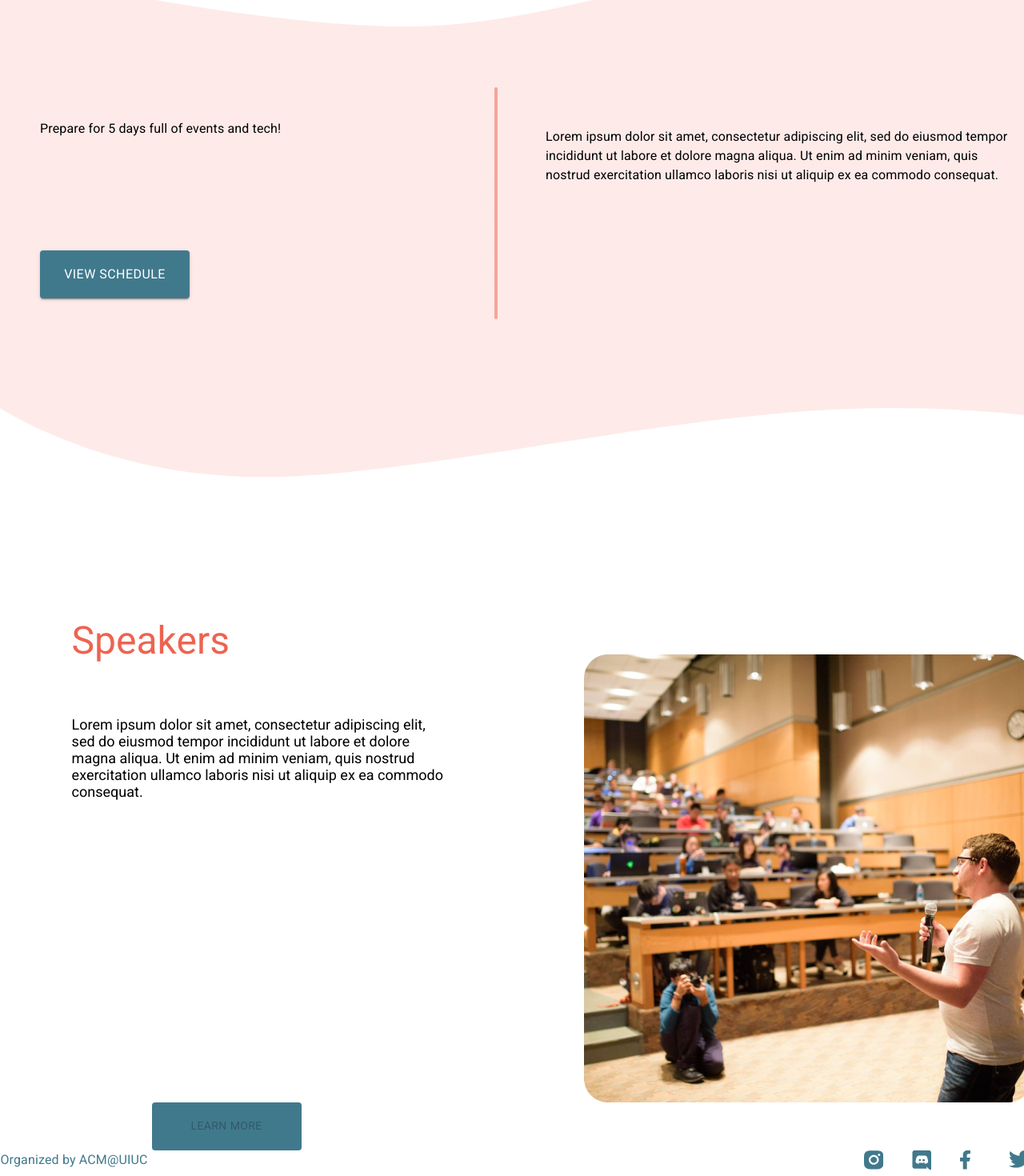
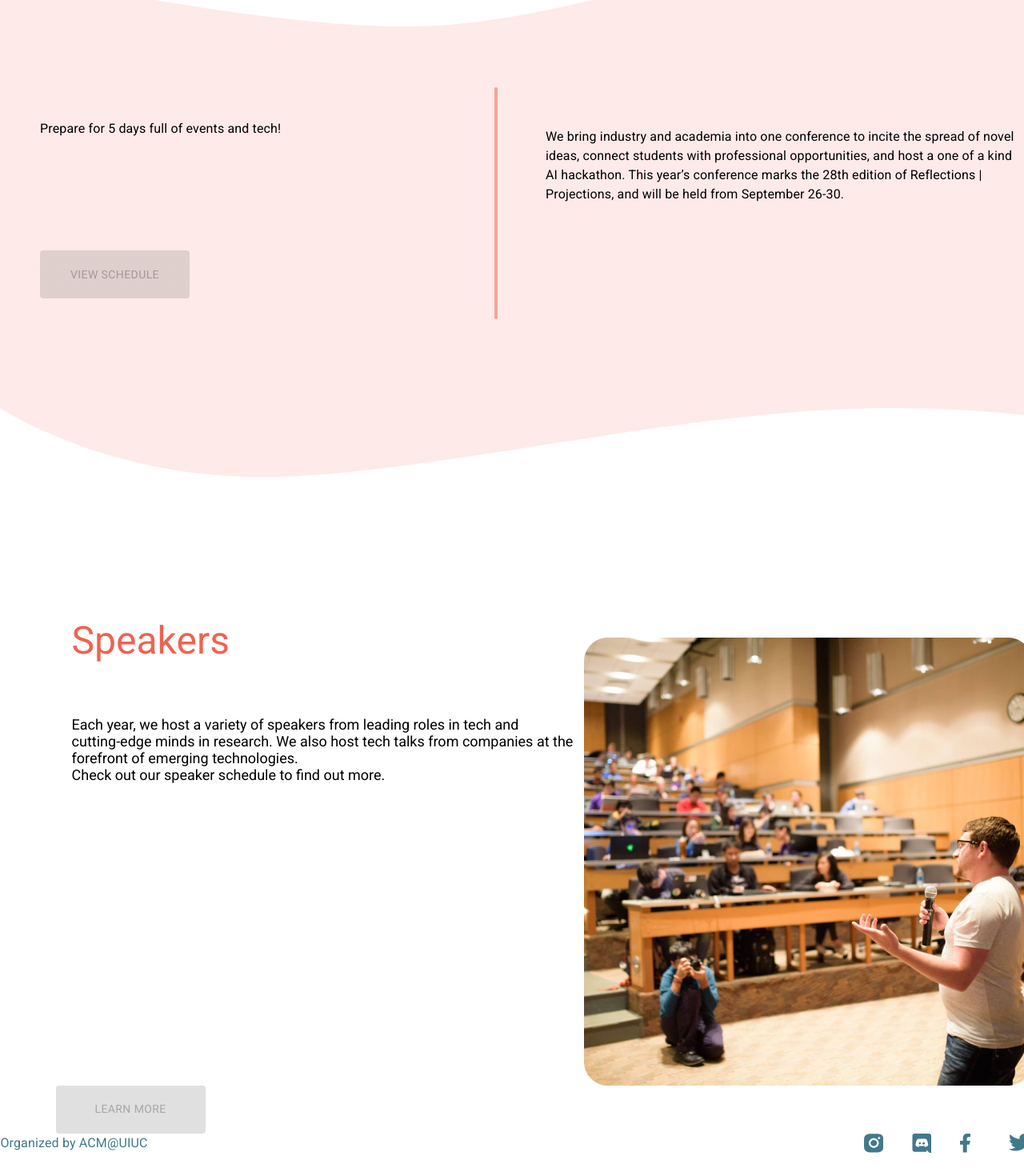
Before and after one commit to ReflectionsProjections/rp2022, a Next.js app: page / in a window 1280 px wide. Shown: the part 1867-3337 px from the top of the page at 80% size. After the commit the page ends 3316 px from the top, so only its background shows below. Built offline with nearby package versions, Linux system fonts and the light colour scheme.

Commit message:
Add website content populate temp

```diff
--- a/pages/index.js
+++ b/pages/index.js
@@ -71,19 +71,15 @@ export default function Index() {
               The conference is free and open to anyone regardless of age, major, job, or <br></br> affiliation with the University of Illinois. So come join a discussion led by some <br></br>of the brightest minds in the business about the bleeding edge of the tech <br></br> industry!
             </p>
             <Container className={styles.container}>
-
               <Button variant='contained'
                 className={styles.navButton2}
-                style={{ backgroundColor: '#41798C', disabled: true }} disableElevation>
+                disableElevation disabled>
                 Learn more
               </Button>
               <br></br><br></br><br></br><br></br>
             </Container>
 
           </Col>
-
-
-
         </div>
 
 
@@ -100,7 +96,7 @@ export default function Index() {
                   </Typography>
                   <Button variant='contained'
                     className={styles.navButton2}
-                    style={{ fontSize: '16px', backgroundColor: '#41798C', disabled: true }}>
+                    disableElevation disabled>
                     View schedule
                   </Button>
                 {/* </div> */}
@@ -115,8 +111,7 @@ export default function Index() {
               <div className={styles.right}>
                 {/* <div className={styles.scheduleContainer2}> */}
                   <Typography className={styles.scheduleDesc2}>
-                    Lorem ipsum dolor sit amet, consectetur adipiscing elit, sed do eiusmod tempor incididunt ut labore et dolore magna aliqua. Ut enim ad minim veniam, quis nostrud exercitation ullamco laboris nisi ut aliquip ex ea commodo consequat.
-                  </Typography>
+                    We bring industry and academia into one conference to incite the spread of novel ideas, connect students with professional opportunities, and host a one of a kind AI hackathon. This year’s conference marks the 28th edition of Reflections | Projections, and will be held from September 26-30.                   </Typography>
                 {/* </div> */}
               </div>
             </div>
@@ -133,8 +128,7 @@ export default function Index() {
             Speakers
           </p>
           <p className={styles.diffBody}>
-
-            Lorem ipsum dolor sit amet, consectetur adipiscing elit,<br></br> sed do eiusmod tempor incididunt ut labore et dolore <br></br>magna aliqua. Ut enim ad minim veniam, quis nostrud <br></br> exercitation ullamco laboris nisi ut aliquip ex ea commodo <br></br>consequat.
+            Each year, we host a variety of speakers from leading roles in tech and <br></br>cutting-edge minds in research. We also host tech talks from companies at the <br></br> forefront of emerging technologies. <br></br>Check out our speaker schedule to find out more.
           </p>
           <div className={styles.bg}>
             <img className="bg-img"
@@ -143,10 +137,9 @@ export default function Index() {
               src={"/resources/speaker.png"} alt="Speaker" />
           </div>
           <Container className={styles.container}>
-
-            <Button variant='contained' disabled
+            <Button variant='contained'
               className={styles.navButton2}
-              style={{ backgroundColor: '#41798C' }}>
+              disableElevation disabled>
               Learn more
             </Button>
           </Container>
@@ -183,25 +176,3 @@ export default function Index() {
     </>
   );
 }
-{/* <FAQ faqData={faqSection ?? { sections: [] }} />
-        {sponsors && <SponsorSection sponsors={sponsors} />}
-
-        <footer className={styles.footer}>
-          Questions? Interested in sponsoring?&nbsp;
-          <a
-            href="mailto:contact@reflectionsprojections.org"
-            rel="noopener noreferrer"
-          >
-            Email us at contact [at] reflectionsprojections.org
-          </a>
-        </footer>
-
-        <footer className={styles.footer}>
-          Visit our old website&nbsp;
-          <a
-            href="https://2020.reflectionsprojections.org"
-            rel="noopener noreferrer"
-          >
-            here
-          </a>
-        </footer> */}
--- a/styles/Landing.module.scss
+++ b/styles/Landing.module.scss
@@ -190,7 +190,7 @@
 .container {
   justify-content: flex-start;
   flex-flow: row;
-  margin-left: 100px;
+  margin-left: -20px;
 
 }
 
@@ -205,6 +205,7 @@
   // margin-left: -100px;
 
   border-radius: 30px;
+  background-color: #41798C;
 
   width: 187px;
   height: 60px;
@@ -214,6 +215,7 @@
   // margin-top: 10px;
   // margin-bottom: 10vw;
 }
+
 
 
 .subheadingBold2 {
```
